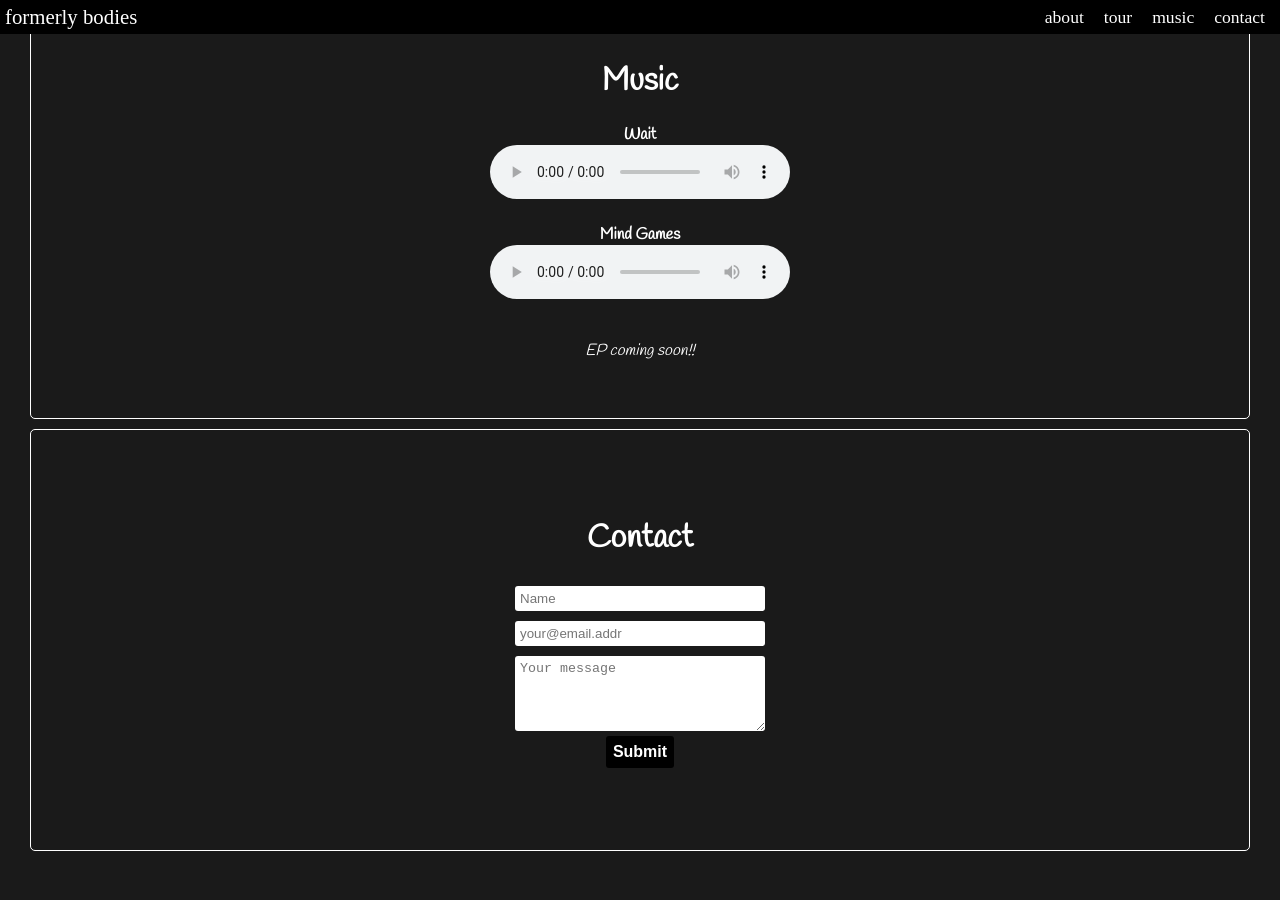
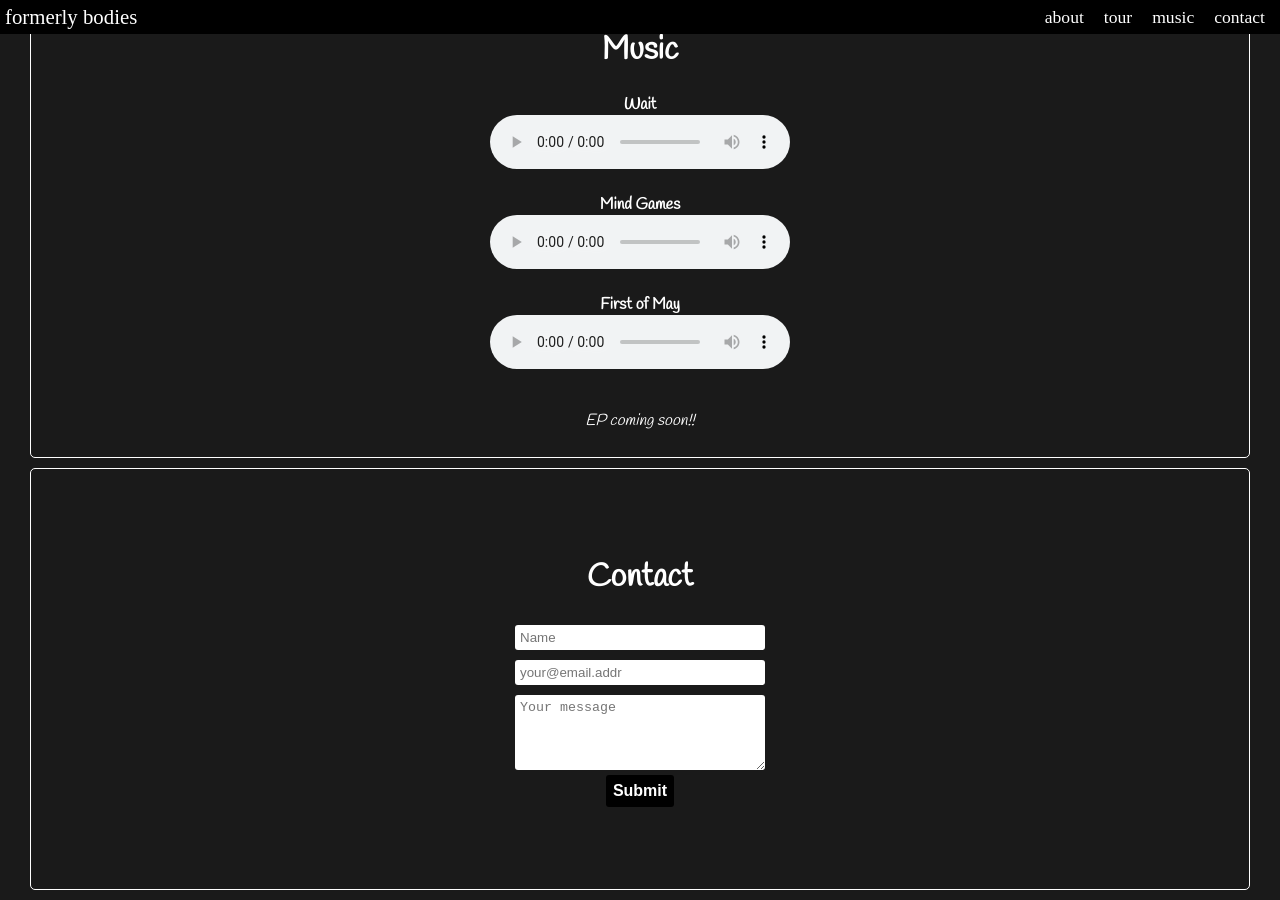
Before and after one commit to formerlybodies/formerlybodies.github.io, a Jekyll site: the page built from index.html, in a window 1280 px wide and 900 px high, scrolled down 1709 px. Built offline with Jekyll 4.4.1, drawn with Linux system fonts in a browser that asks for light colours; some web fonts are replaced; before the commit the page ends 2570 px from its top, so only the background shows below that.

Commit message:
Added First of May

```diff
--- a/index.html
+++ b/index.html
@@ -24,6 +24,11 @@ title: Formerly Bodies
     <source src="MindGames.mp3" type="audio/mpeg"/>
     This file can't be played by your browser
   </audio>
+  <label><strong>First of May</strong></label>
+  <audio controls="controls">
+    <source src="FirstOfMay.mp3" type="audio/mpeg"/>
+    This file can't be played by your browser
+  </audio>
   <p><i>EP coming soon!!</i></p>
 </div><a id="contact" class="anchor"></a>
 <div class="container contact">
```
